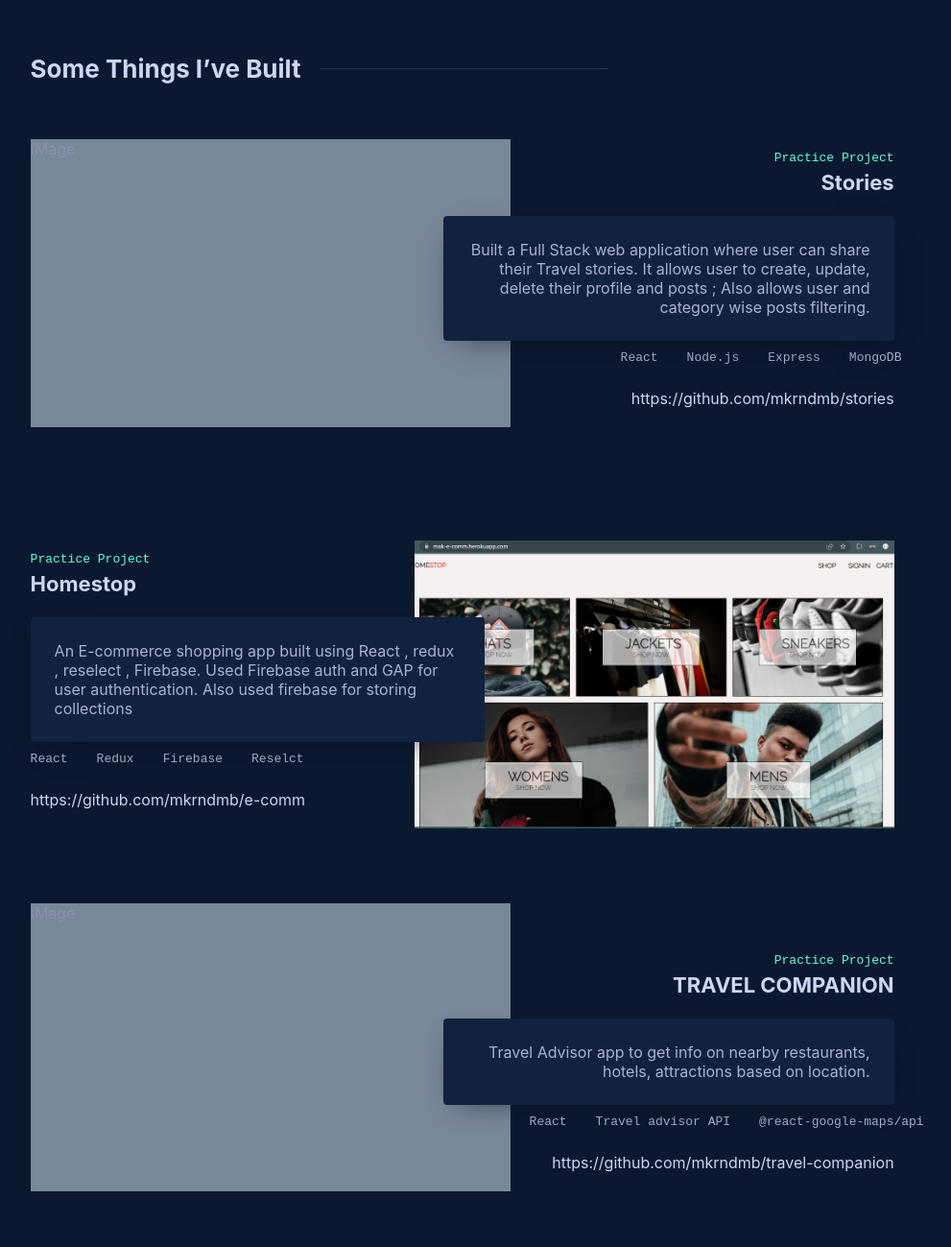
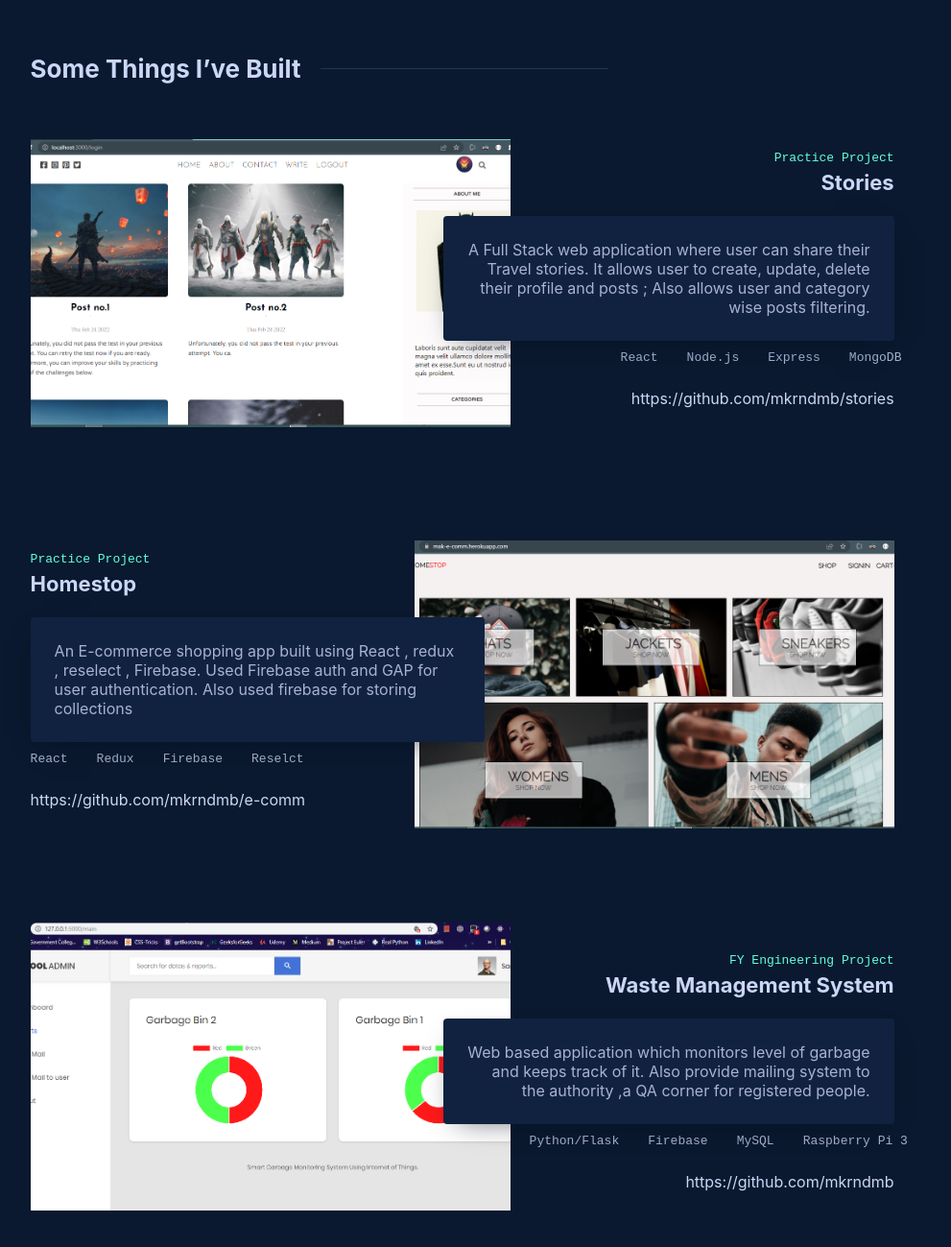
Before and after one commit to mkrndmb/portfolio, a React (Create React App) app: page / in a window 1280 px wide. Shown: the part 2241-3540 px from the top of the page at 96% size, without its empty margins (152-1143 px from the left). Built offline with nearby package versions, Linux system fonts and the light colour scheme.

Commit message:
added pics project

```diff
--- a/src/components/projects/Projects.js
+++ b/src/components/projects/Projects.js
@@ -1,5 +1,7 @@
 import './projects.css'
 import homestop from './homestop.png'
+import garbage from './garbage.png'
+import sto from './sto.png'
 
 export function Projects() {
 
@@ -10,7 +12,7 @@ export function Projects() {
                 <div className='proj1'>
                     <p className='outline'>Practice Project</p>
                     <h3>Stories</h3>
-                    <div className='desc'>Built a Full Stack web application where user can share their
+                    <div className='desc'>A Full Stack web application where user can share their
 Travel stories. It allows user to create, update, delete their
 profile and posts ; Also allows user and category wise posts
 filtering.</div>
@@ -27,7 +29,7 @@ filtering.</div>
                     </div>
                 </div>
                 <div className='proje-img'>
-                    IMage
+                <img className='img2' src={sto} alt='hs' />
                 </div>
 
                 <div className='proj2'>
@@ -53,23 +55,23 @@ authentication. Also used firebase for storing collections</div>
                 </div>
 
                 <div className='proj1' style={{marginTop:'130px'}}>
-                    <p className='outline'>Practice Project</p>
-                    <h3>TRAVEL COMPANION</h3>
-                    <div className='desc'>Travel Advisor app to get info on nearby restaurants, hotels,
-attractions based on location. </div>
+                    <p className='outline'>FY Engineering Project</p>
+                    <h3>Waste Management System</h3>
+                    <div className='desc'>Web based application which monitors level of garbage and keeps track of it. Also provide mailing system to the authority ,a QA corner for registered people. </div>
                     <ul className='list list3'>
-                        <li>React</li>
-                        <li>Travel advisor API</li>
-                        <li>@react-google-maps/api</li>
+                        <li>Python/Flask</li>
+                        <li>Firebase</li>
+                        <li>MySQL</li>
+                        <li>Raspberry Pi 3</li>
                     </ul>
                     <div className='links'>
                         <div></div>
-                        <div><a target='_blank' href='https://github.com/mkrndmb/travel-companion'>https://github.com/mkrndmb/travel-companion
+                        <div><a target='_blank' href='https://github.com/mkrndmb'>https://github.com/mkrndmb
 </a></div>
                     </div>
                 </div>
                 <div className='proje-img'>
-                    IMage
+                <img className='img2' src={garbage} alt='hs' />
                 </div>
 
             </div>
--- a/src/components/projects/projects.css
+++ b/src/components/projects/projects.css
@@ -101,7 +101,7 @@ h3{
     margin-left: 180px;
 }
 
-.proje-img img{
+.projects img{
     object-fit: cover;
     height: 100%;
     width: 100%;
```
Also changed, not shown: src/components/projects/garbage.png (added), src/components/projects/sto.png (added).
